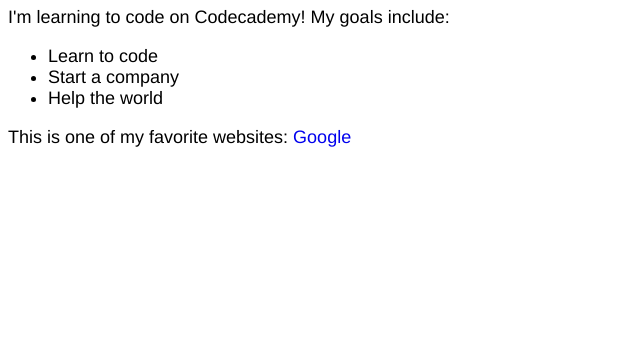
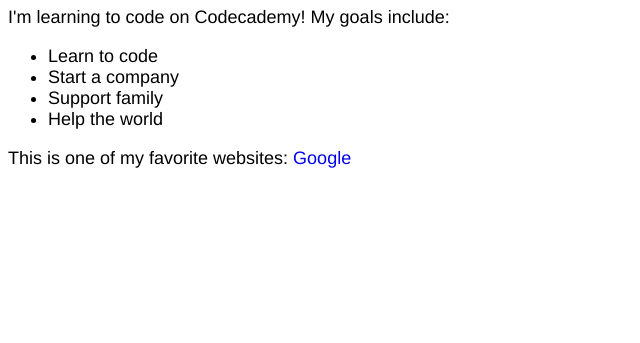
Before and after one commit to bisscotti/first_project, a plain HTML site: page index.html in a window 1280 px wide. Shown: the part 457-800 px from the top of the page, without its empty margins (0-640 px from the left). Drawn offline with Linux system fonts and the light colour scheme.

Commit message:
Make changes

```diff
--- a/index.html
+++ b/index.html
@@ -14,6 +14,7 @@
     <ul>
         <li>Learn to code</li>
         <li>Start a company</li>
+        <li>Support family</li>
         <li>Help the world</li>
     </ul>
     <p>This is one of my favorite websites: <a href="https://www.google.com/" target="_blank">Google</a></p>
```
